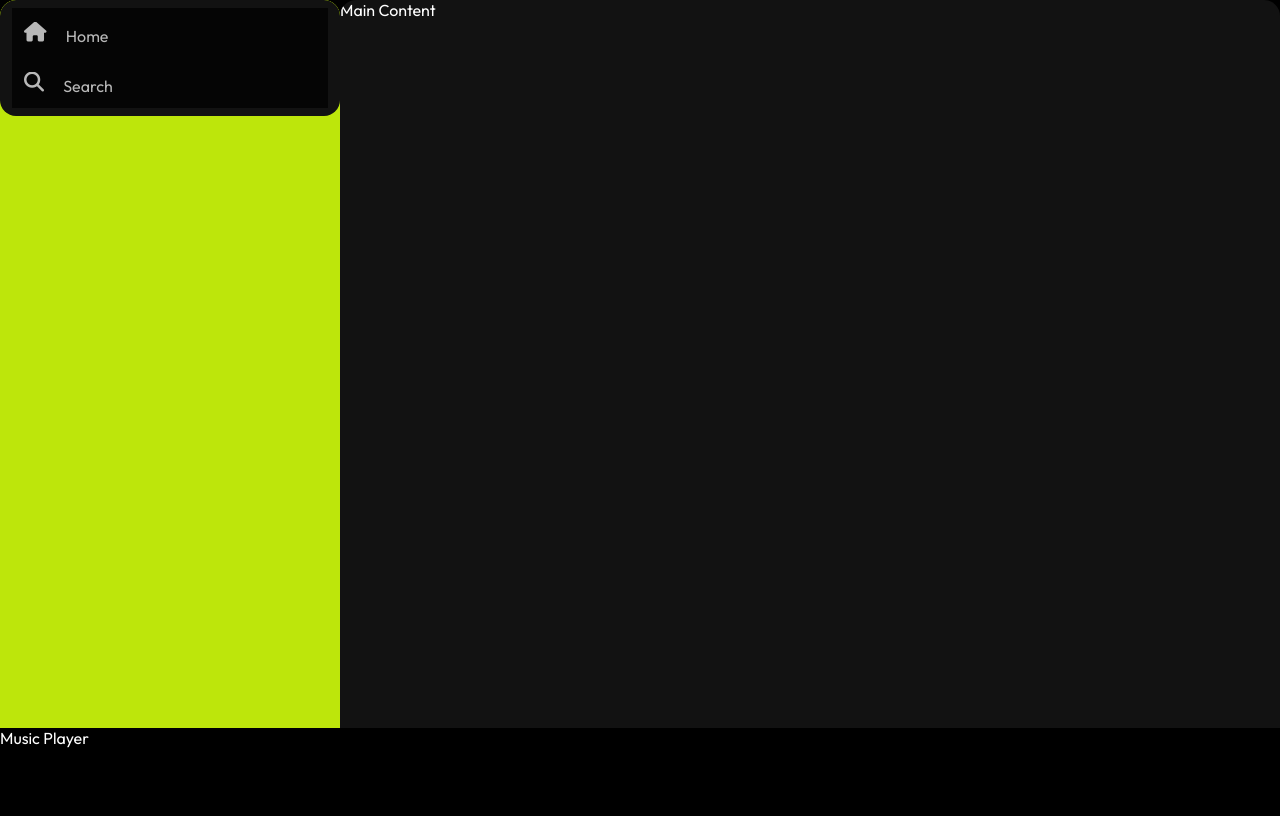
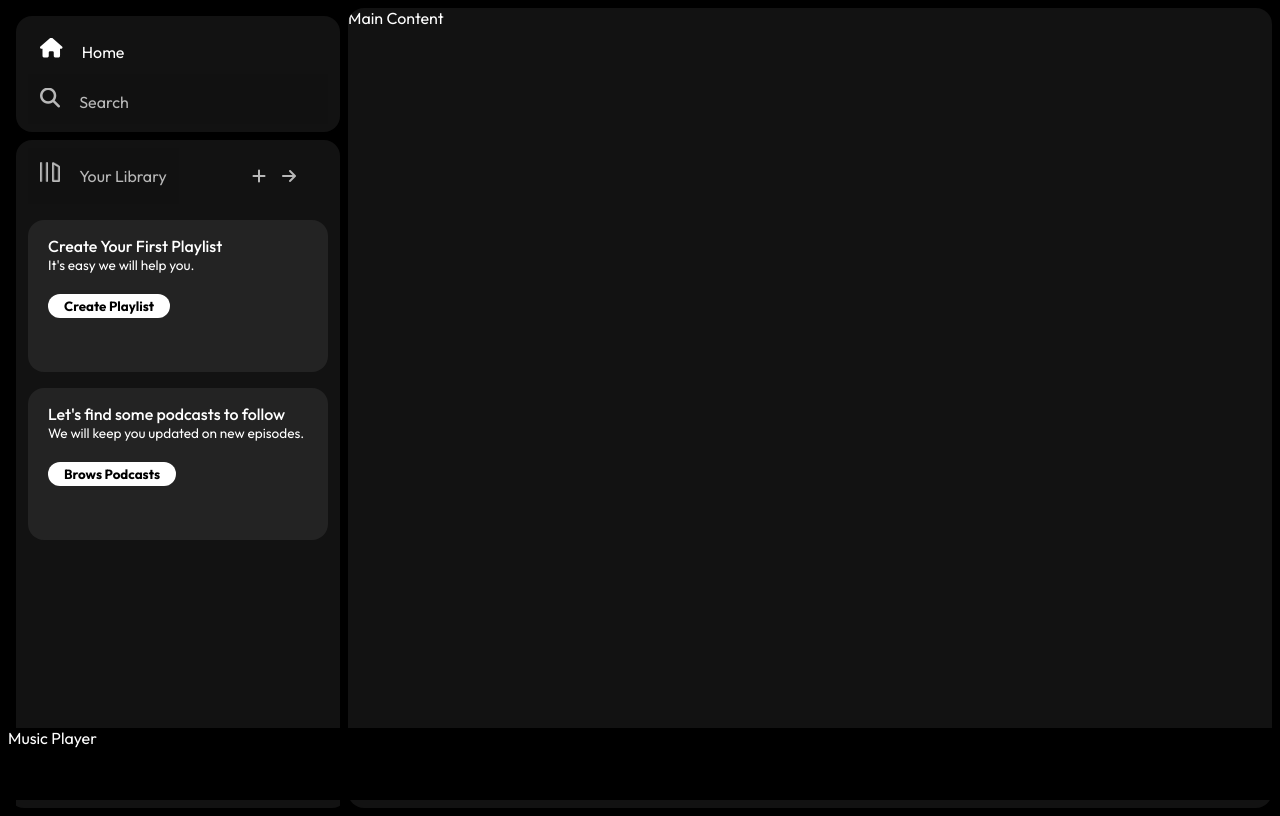
Before and after one commit to Rauxo/project-CSS, a plain HTML site: page index.html in a window 1280 px wide. Drawn offline with Linux system fonts and the light colour scheme.

Commit message:
complete sidebar

```diff
--- a/index.css
+++ b/index.css
@@ -2,16 +2,17 @@
     font-family: "Outfit", sans-serif;
     margin: 0;
     padding: 0;
-    background-color: #000;
     color: #fff;
     overflow: hidden;
 }
 .main{
     display: flex;
     height: 100vh;
+    padding: 0.5rem;
+    background-color: #000;
 }
 .sidebar{
-    background-color: #bde60b;
+    background-color: #000;
     width: 340px;
     border-radius: 1rem;
 
@@ -36,9 +37,11 @@
     flex-direction: column;
     justify-content: center;
     height: 100px;
+    margin: 0.5rem;
     padding: 0.5rem 0.75rem;
 }
 .nav-option{
+    background-color: #121212;
     line-height: 2.5rem;
     opacity: 0.7;
     padding: 8px 0.75rem;
@@ -56,3 +59,58 @@ a{
     font-size: 1rem;
     margin-left: 1rem;
 }
+.library{
+    background-color: #121212;
+    border-radius: 1rem;
+    height: 100%;
+    margin-top: 0.5rem;
+    padding: 8px 0.75rem;
+    margin: 0.5rem;
+}
+.options{
+    display: flex;
+    justify-content: space-between;
+    background-color: #121212;
+    align-items: center;
+}
+.library-option img{
+    height: 1.25rem;
+    width: 1.25rem;
+}
+.icons {
+    margin-right: 1rem;
+    background-color: #121212;
+    display: flex;
+}
+.icons i{
+    opacity: 0.7;
+    margin-right: 1rem;
+}
+.icons i:hover{
+    opacity: 1;
+}
+.box{
+    height: 120px;
+    background-color: #232323;
+    border-radius: 1rem;
+    padding: 1rem 1.25rem;
+    margin-top: 1rem;
+}
+.box-p1{
+    font-size: 1rem;
+    font-weight: 500;
+    background-color: #232323;
+}
+.box-p2{
+    font-size: 0.85rem;
+    background-color: #232323;
+}
+.badge{
+    background-color: #fff;
+    border: none;
+    border-radius: 100px;
+    padding: 0.25rem 1rem;
+    font-weight: 700;
+    color: #000;
+    margin-top: 20px;
+}
--- a/index.html
+++ b/index.html
@@ -1,28 +1,60 @@
 <!DOCTYPE html>
 <html lang="en">
   <head>
-    <meta charset="UTF-8">
-    <meta name="viewport" content="width=device-width, initial-scale=1.0">
+    <meta charset="UTF-8" />
+    <meta name="viewport" content="width=device-width, initial-scale=1.0" />
     <title>Spotify Clone - By Rahul</title>
-    <link rel="icon" href="./assets//logo (1).png">
-    <link rel="stylesheet" href="index.css">
-    <link href="https://fonts.googleapis.com/css2?family=Montserrat:ital,wght@0,100..900;1,100..900&family=Outfit:wght@100..900&family=Poppins:ital,wght@0,100;0,200;0,300;0,400;0,500;0,600;0,700;0,800;0,900;1,100;1,200;1,300;1,400;1,500;1,600;1,700;1,800;1,900&family=Roboto:ital,wght@0,100..900;1,100..900&display=swap" rel="stylesheet">
-    <link rel="stylesheet" href="https://cdnjs.cloudflare.com/ajax/libs/font-awesome/6.7.2/css/all.min.css" integrity="sha512-Evv84Mr4kqVGRNSgIGL/F/aIDqQb7xQ2vcrdIwxfjThSH8CSR7PBEakCr51Ck+w+/U6swU2Im1vVX0SVk9ABhg==" crossorigin="anonymous" referrerpolicy="no-referrer" />
+    <link rel="icon" href="./assets//logo (1).png" />
+    <link rel="stylesheet" href="index.css" />
+    <link
+      href="https://fonts.googleapis.com/css2?family=Montserrat:ital,wght@0,100..900;1,100..900&family=Outfit:wght@100..900&family=Poppins:ital,wght@0,100;0,200;0,300;0,400;0,500;0,600;0,700;0,800;0,900;1,100;1,200;1,300;1,400;1,500;1,600;1,700;1,800;1,900&family=Roboto:ital,wght@0,100..900;1,100..900&display=swap"
+      rel="stylesheet"
+    />
+    <link
+      rel="stylesheet"
+      href="https://cdnjs.cloudflare.com/ajax/libs/font-awesome/6.7.2/css/all.min.css"
+      integrity="sha512-Evv84Mr4kqVGRNSgIGL/F/aIDqQb7xQ2vcrdIwxfjThSH8CSR7PBEakCr51Ck+w+/U6swU2Im1vVX0SVk9ABhg=="
+      crossorigin="anonymous"
+      referrerpolicy="no-referrer"
+    />
   </head>
   <body>
     <div class="main">
       <div class="sidebar">
         <div class="nav">
-                    <div class="nav-option">
+          <div class="nav-option" style="opacity: 1">
             <i class="fa-solid fa-house"></i>
-                        <a href="#" style="opacity: 1;">Home</a>
+            <a href="#">Home</a>
           </div>
           <div class="nav-option">
             <i class="fa-solid fa-magnifying-glass"></i>
             <a href="#">Search</a>
           </div>
         </div>
-                <div class="library"></div>
+        <div class="library">
+          <div class="options">
+            <div class="library-option nav-option">
+              <img src="./assets/library_icon.png" alt="" />
+              <a href="#">Your Library</a>
+            </div>
+            <div class="icons">
+              <i class="fa-solid fa-plus"></i>
+              <i class="fa-solid fa-arrow-right"></i>
+            </div>
+          </div>
+          <div class="lib-box">
+            <div class="box">
+              <div class="box-p1">Create Your First Playlist</div>
+              <div class="box-p2">It's easy we will help you.</div>
+              <button class="badge">Create Playlist</button>
+            </div>
+            <div class="box">
+              <div class="box-p1">Let's find some podcasts to follow</div>
+              <div class="box-p2">We will keep you updated on new episodes.</div>
+              <button class="badge">Brows Podcasts</button>
+            </div>
+          </div>
+        </div>
       </div>
       <div class="main-content">Main Content</div>
       <div class="music-player">Music Player</div>
```
Lines whose indentation alone changed are shown as unchanged.
